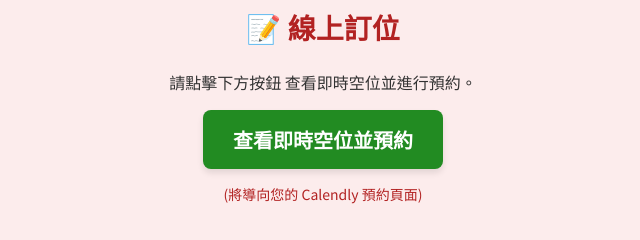
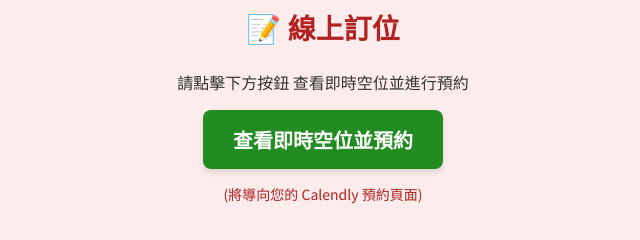
Before and after one commit to anitachen0201/korean-food-site, a plain HTML site: page index.html in a window 1280 px wide. Shown: the part 255-495 px from the top of the page, 317-957 px from the left. Drawn offline with nearby package versions, Linux system fonts and the light colour scheme.

Commit message:
Update index.html

```diff
--- a/index.html
+++ b/index.html
@@ -326,7 +326,7 @@
     <main id="menu-container">
         <section id="booking-section">
             <h2>📝 線上訂位 </h2>
-            <p>請點擊下方按鈕 查看即時空位並進行預約。</p>
+            <p>請點擊下方按鈕 查看即時空位並進行預約</p>
 
             <a href="https://calendly.com/anita-chen0201/meet-with-me" target="_blank" class="booking-btn">
                 查看即時空位並預約
```
